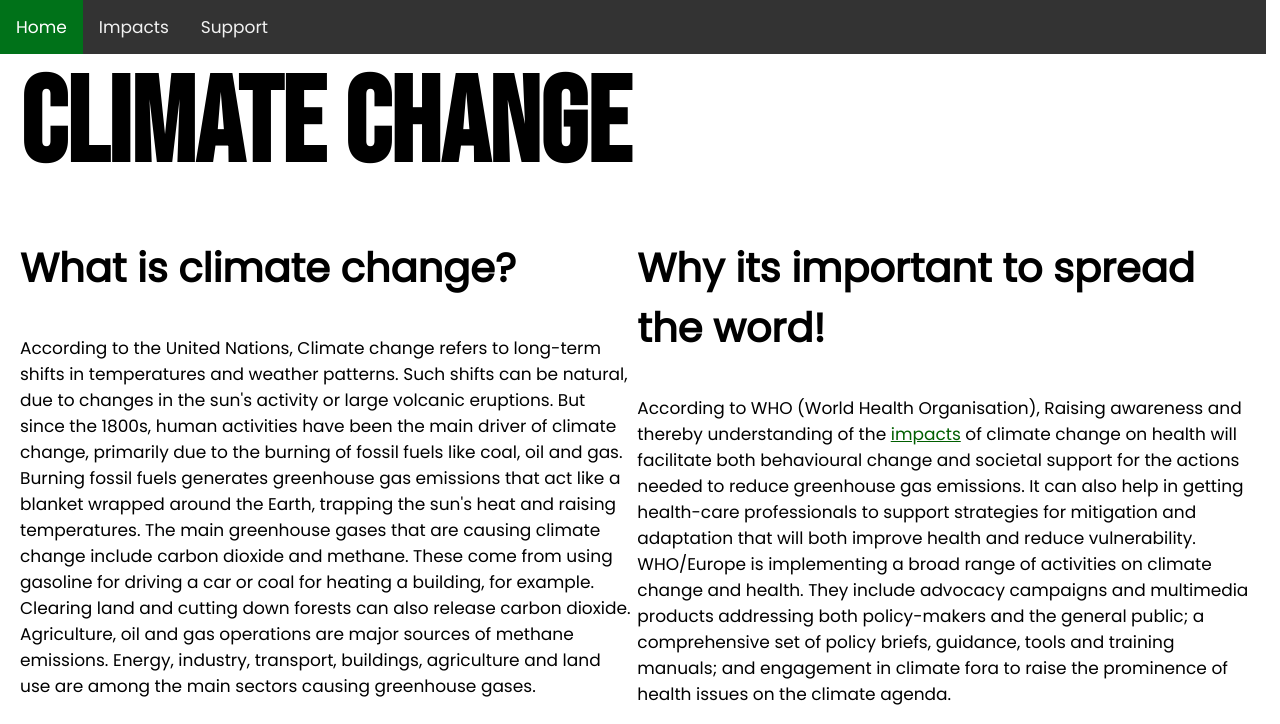
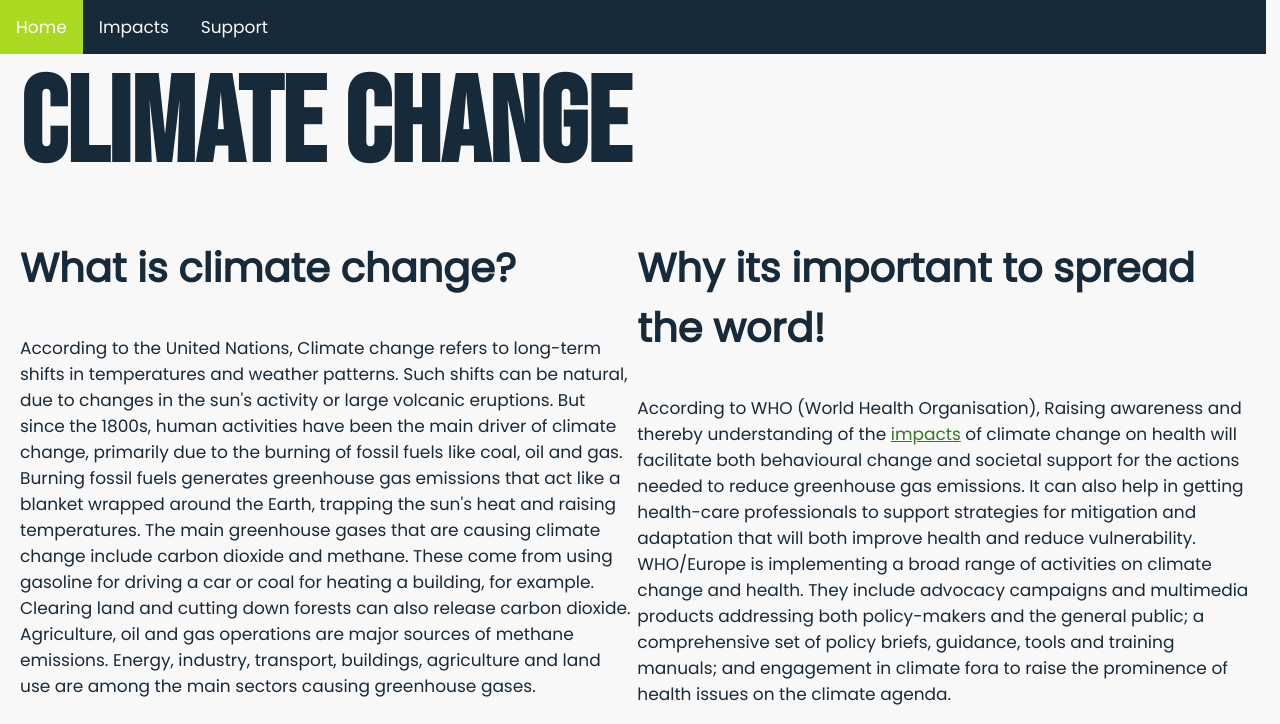
Before and after one commit to rjaxxx/HTML, a plain HTML site: page index.html in a window 1280 px wide. Shown: the top 724 px of the page. Drawn offline with Linux system fonts and the light colour scheme.

Commit message:
final commit

```diff
--- a/css/climatechangestyle.css
+++ b/css/climatechangestyle.css
@@ -8,8 +8,8 @@
 body {
   margin: 20px;
   font-family: 'Poppins';
-  color: rgb(0, 0, 0);
-  background-color: rgb(255, 255, 255);
+  color: #172A3A;
+  background-color: #f9f8f8;
 }
 
 h1, h2, h3 {
@@ -32,7 +32,7 @@ h3{
 }
 
 h1, h3, span{
- color: rgb(0, 0, 0);
+ color: #172A3A;
 }
 
 span{
@@ -47,7 +47,7 @@ div{
 }
 a{
   font-size: 17px;
-  color: rgb(0, 95, 0)
+  color: #317B22;
 }
 p{
   font-size: 17px;
@@ -67,7 +67,7 @@ iframe{
 }
 /* Add a black background color to the top navigation */
 .topnav {
-  background-color: #333;
+  background-color: #172A3A;
   overflow: hidden;
   margin: -20;
   width: 102.1%;
@@ -76,7 +76,7 @@ iframe{
 /* Style the links inside the navigation bar */
 .topnav a {
   float: left;
-  color: #f2f2f2;
+  color: #F9F8F8;
   text-align: center;
   padding: 14px 16px;
   text-decoration: none;
@@ -85,12 +85,12 @@ iframe{
 
 /* Change the color of links on hover */
 .topnav a:hover {
-  background-color: rgb(105, 105, 105);
+  background-color: #508991;
   color: black;
 }
 
 /* Add a color to the active/current link */
 .topnav a.active {
-  background-color: rgb(0, 114, 25);
+  background-color: #AAD922;
   color: white;
 }
```
